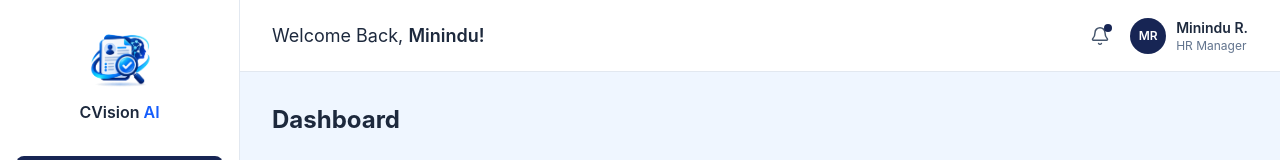
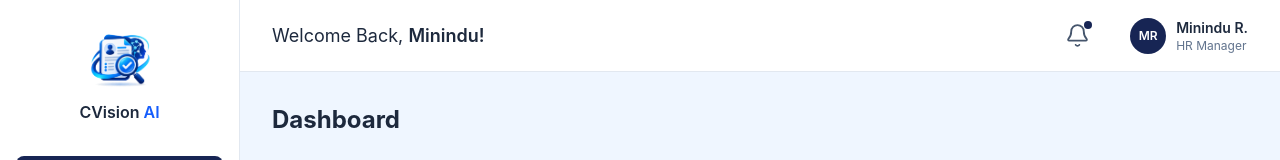
Before and after one commit to mininduRajapaksha/AI-CV-Screening-and-Recommendation, a React (Vite) app in the folder frontend/: page / in a window 1280 px wide. Shown: the top 160 px of the page. Built offline with nearby package versions, Linux system fonts and the light colour scheme.

Commit message:
add cursor pointer for navbar notif, profile icon

```diff
--- a/frontend/src/components/layout/Navbar.jsx
+++ b/frontend/src/components/layout/Navbar.jsx
@@ -15,13 +15,13 @@ export default function Navbar({ user }) {
         Welcome Back, <span className="font-semibold">{user?.firstName || "there"}!</span>
       </h1>
 
-      <div className="flex items-center gap-5">
-        <button className="relative text-slate-600" aria-label="Notifications">
-          <Bell size={20} strokeWidth={1.75} />
+      <div className="flex items-center gap-10">
+        <button className="relative text-slate-600 cursor-pointer" aria-label="Notifications">
+          <Bell size={25} strokeWidth={1.75} />
           <span className="absolute -top-0.5 -right-0.5 w-2 h-2 rounded-full bg-[#172554]" />
         </button>
 
-        <div className="flex items-center gap-2.5">
+        <div className="flex items-center gap-2.5 cursor-pointer">
           <div className="w-9 h-9 rounded-full flex items-center justify-center text-white text-xs font-semibold bg-[#172554]">
             {initials}
           </div>
```
